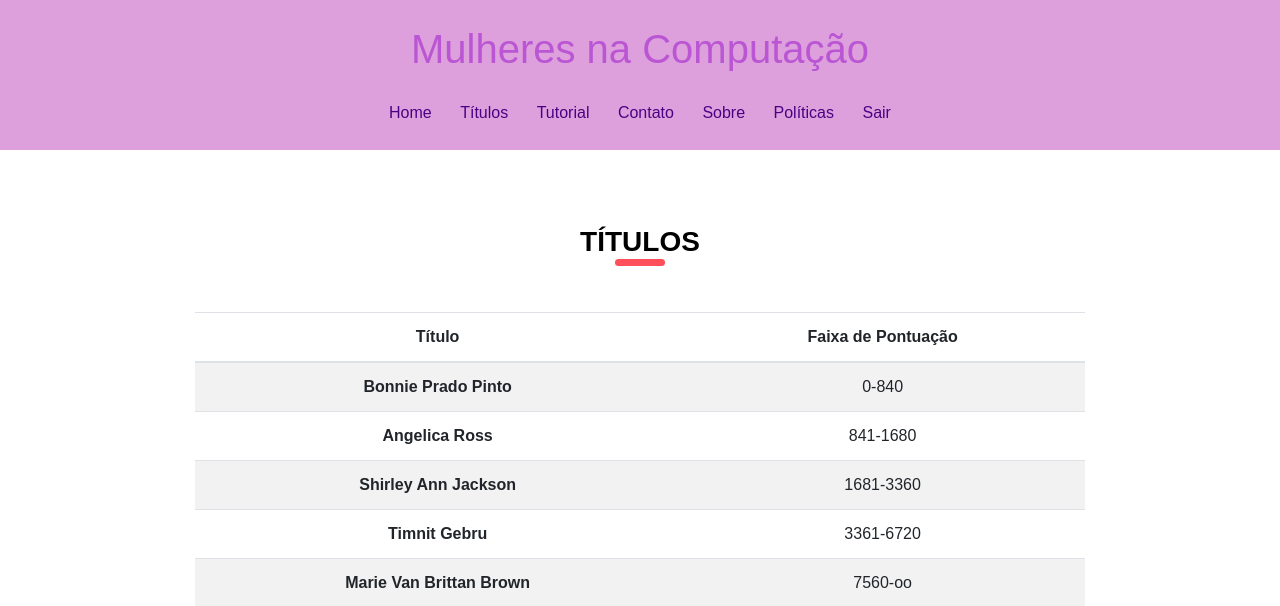
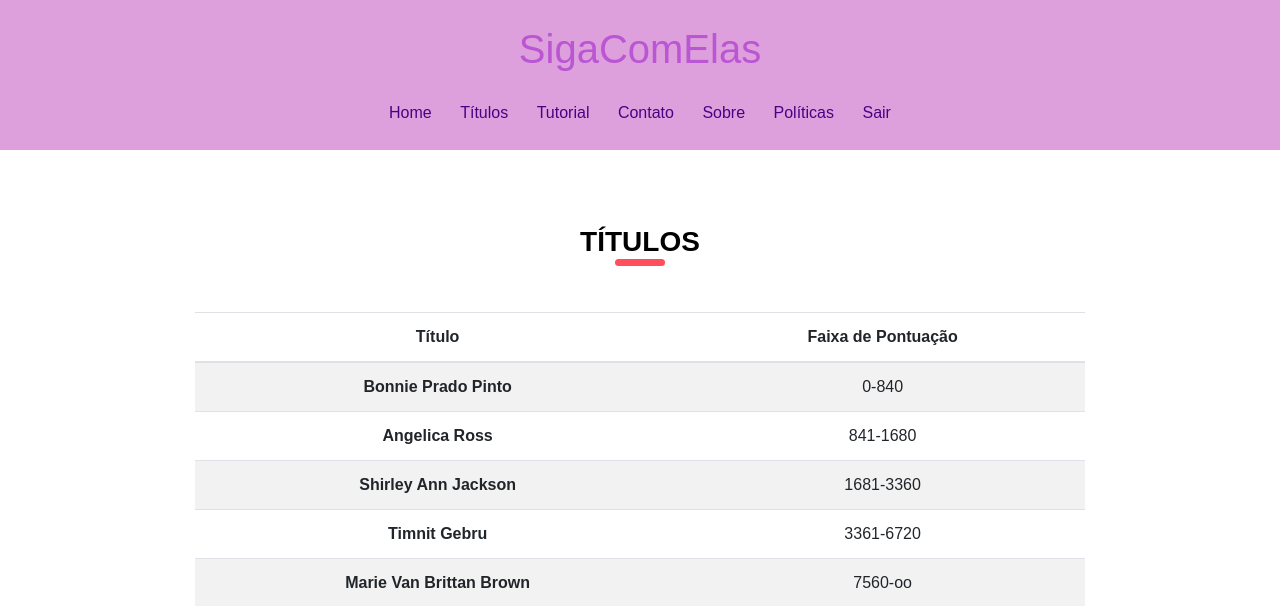
Before and after one commit to gabiiwa/Carlos_Gabriele_Laura_Mariana, a Django app: template django_api/templates/views/titulos.html in a window 1280 px wide. Shown: the top 606 px of the page. Run offline with Django 4.2, Linux system fonts and the light colour scheme; the template is opened without the code that fills it, so the values that code supplies are empty.

Commit message:
Atualizando titulo do navegador e titulo dos arquivos no restante das páginas

```diff
--- a/django_api/templates/views/politicas.html
+++ b/django_api/templates/views/politicas.html
@@ -3,7 +3,7 @@
 <html lang="pt-br">
 
     <head>
-        <title>Mulheres na Computação</title>
+        <title>SigaComElas</title>
         <meta charset="utf-8">
         <link rel="stylesheet" href="../public/css/home.css">
 
@@ -20,7 +20,7 @@
     <body>
         <div id="cabecalho">
             <div id="logo">
-                <h1>Mulheres na Computação</h1>
+                <h1>SigaComElas</h1>
             </div>
 
             <div id="menu">
--- a/django_api/templates/views/titulos.html
+++ b/django_api/templates/views/titulos.html
@@ -3,7 +3,7 @@
 <html lang="pt-br">
 
     <head>
-        <title>Mulheres na Computação</title>
+        <title>SigaComElas</title>
         <meta charset="utf-8">
         <link rel="stylesheet" href="../public/css/home.css">
 
@@ -20,7 +20,7 @@
     <body>
         <div id="cabecalho">
             <div id="logo">
-                <h1>Mulheres na Computação</h1>
+                <h1>SigaComElas</h1>
             </div>
 
             <div id="menu">
--- a/django_api/templates/views/tutorial.html
+++ b/django_api/templates/views/tutorial.html
@@ -3,7 +3,7 @@
 <html lang="pt-br">
 
     <head>
-        <title>Mulheres na Computação</title>
+        <title>SigaComElas</title>
         <meta charset="utf-8">
         <link rel="stylesheet" href="../public/css/home.css">
 
@@ -20,7 +20,7 @@
     <body>
         <div id="cabecalho">
             <div id="logo">
-                <h1>Mulheres na Computação</h1>
+                <h1>SigaComElas</h1>
             </div>
 
             <div id="menu">
```
